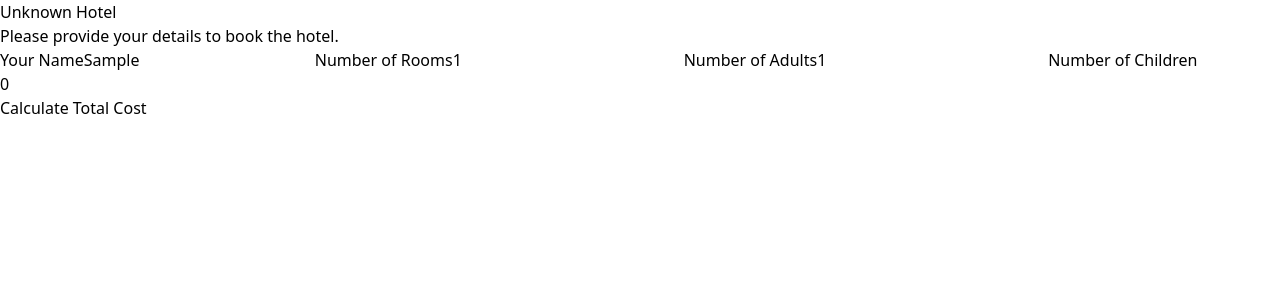
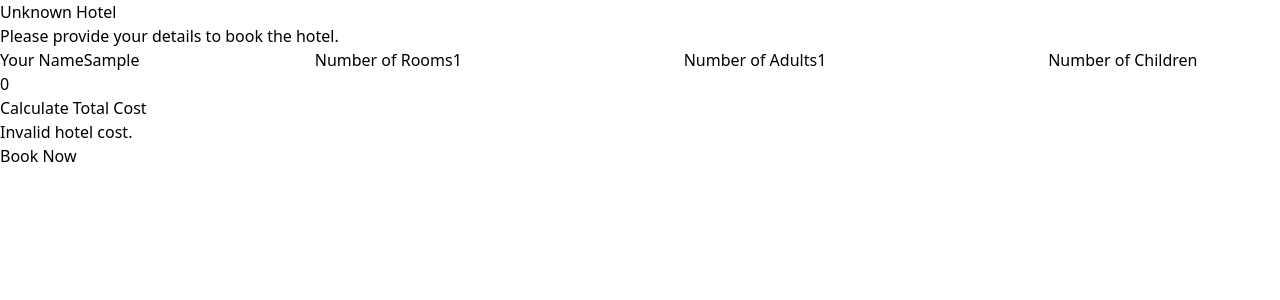
Before and after one commit to mukesh1352/software, a Next.js app in the folder project/tourism/: page /hotelBooking/hotel-details in a window 1280 px wide. Both pictures are taken after typing "Sample" into the empty fields and a click on the button "Calculate Total Cost". Shown: the top 300 px of the page. Built offline with nearby package versions, Linux system fonts and the light colour scheme.

Commit message:
Unit testing working

```diff
--- a/project/tourism/src/app/hotelBooking/hotel-details/page.tsx
+++ b/project/tourism/src/app/hotelBooking/hotel-details/page.tsx
@@ -17,24 +17,27 @@ function HotelDetailsContent() {
   const hotelName = searchParams.get("name") || "Unknown Hotel";
   const hotelCost = searchParams.get("cost") || "N/A";
 
-  // State for form inputs and total cost
   const [userName, setUserName] = useState("");
   const [numRooms, setNumRooms] = useState(1);
   const [numAdults, setNumAdults] = useState(1);
   const [numChildren, setNumChildren] = useState(0);
   const [totalCost, setTotalCost] = useState<number>(0);
+  const [errorMessage, setErrorMessage] = useState("");
 
-  // Function to calculate total cost based on inputs
   const calculateTotalCost = () => {
     const roomCost = parseFloat(hotelCost) || 0;
-    const total = roomCost * numRooms * (numAdults + numChildren * 0.5); // Assuming children pay half the price
+    if (roomCost === 0) {
+      setErrorMessage("Invalid hotel cost.");
+      return;
+    }
+    const total = roomCost * numRooms * (numAdults + numChildren * 0.5);
     setTotalCost(total);
+    setErrorMessage("");
   };
 
-  // Function to handle booking
   const handleBooking = async () => {
     if (!userName || totalCost <= 0) {
-      alert("Please fill in all fields and calculate the total cost.");
+      setErrorMessage("Please fill in all fields and calculate the total cost.");
       return;
     }
 
@@ -43,30 +46,28 @@ function HotelDetailsContent() {
       number_of_rooms: numRooms,
       number_of_adults: numAdults,
       number_of_children: numChildren,
-      cost_per_room: parseFloat(hotelCost), // Adding cost_per_room to the request body
-      user_id: 1, // This should be dynamically set based on the logged-in user (e.g., from a session or auth state)
+      cost_per_room: parseFloat(hotelCost),
+      user_id: 1,
     };
 
     try {
       const response = await fetch("http://localhost:8000/bookings", {
         method: "POST",
-        headers: {
-          "Content-Type": "application/json",
-        },
+        headers: { "Content-Type": "application/json" },
         body: JSON.stringify(bookingData),
       });
 
       if (response.ok) {
         const data = await response.json();
         alert(`Booking successful! Total cost: ₹${data.total_cost.toFixed(2)}`);
-        router.push("/"); // Redirect after successful booking
+        router.push("/");
       } else {
         const errorData = await response.json();
-        alert(`Booking failed: ${errorData.detail || "Please try again."}`);
+        setErrorMessage(`Booking failed: ${errorData.detail || "Please try again."}`);
       }
     } catch (error) {
       console.error("Error booking hotel:", error);
-      alert("Error booking hotel. Please try again.");
+      setErrorMessage("Error booking hotel. Please try again.");
     }
   };
 
@@ -77,8 +78,9 @@ function HotelDetailsContent() {
 
       <div className="mt-6">
         <div className="flex flex-col gap-4">
-          <label className="text-lg">Your Name</label>
+          <label className="text-lg" htmlFor="userName">Your Name</label>
           <input
+            id="userName"
             type="text"
             value={userName}
             onChange={(e) => setUserName(e.target.value)}
@@ -86,29 +88,35 @@ function HotelDetailsContent() {
             className="border p-3 rounded bg-gray-800 text-white"
           />
 
-          <label className="text-lg">Number of Rooms</label>
+          <label className="text-lg" htmlFor="numRooms">Number of Rooms</label>
           <input
+            id="numRooms"
             type="number"
             value={numRooms}
             onChange={(e) => setNumRooms(Number(e.target.value))}
+            onBlur={() => setNumRooms(Math.max(1, numRooms))}
             min="1"
             className="border p-3 rounded bg-gray-800 text-white"
           />
 
-          <label className="text-lg">Number of Adults</label>
+          <label className="text-lg" htmlFor="numAdults">Number of Adults</label>
           <input
+            id="numAdults"
             type="number"
             value={numAdults}
             onChange={(e) => setNumAdults(Number(e.target.value))}
+            onBlur={() => setNumAdults(Math.max(1, numAdults))}
             min="1"
             className="border p-3 rounded bg-gray-800 text-white"
           />
 
-          <label className="text-lg">Number of Children</label>
+          <label className="text-lg" htmlFor="numChildren">Number of Children</label>
           <input
+            id="numChildren"
             type="number"
             value={numChildren}
             onChange={(e) => setNumChildren(Number(e.target.value))}
+            onBlur={() => setNumChildren(Math.max(0, numChildren))}
             min="0"
             className="border p-3 rounded bg-gray-800 text-white"
           />
@@ -122,22 +130,27 @@ function HotelDetailsContent() {
             </button>
           </div>
 
+          {errorMessage && (
+            <div className="mt-4 text-center text-red-500" aria-live="polite">
+              {errorMessage}
+            </div>
+          )}
+
           {totalCost > 0 && (
             <div className="mt-4 text-center">
               <p className="text-xl font-semibold">Total Cost: ₹{totalCost.toFixed(2)}</p>
             </div>
           )}
 
-          {totalCost > 0 && (
           <div className="mt-4 text-center">
             <button
               onClick={handleBooking}
-                className="bg-green-500 text-white px-6 py-3 rounded hover:bg-green-600"
+              className={`px-6 py-3 rounded ${totalCost > 0 ? "bg-green-500 hover:bg-green-600" : "bg-gray-500 cursor-not-allowed"}`}
+              disabled={totalCost <= 0}
             >
               Book Now
             </button>
           </div>
-          )}
         </div>
       </div>
     </div>
```
Also changed, not shown: 1 other file (tests, documents, lock files or other folders). Lines whose indentation alone changed are shown as unchanged.
